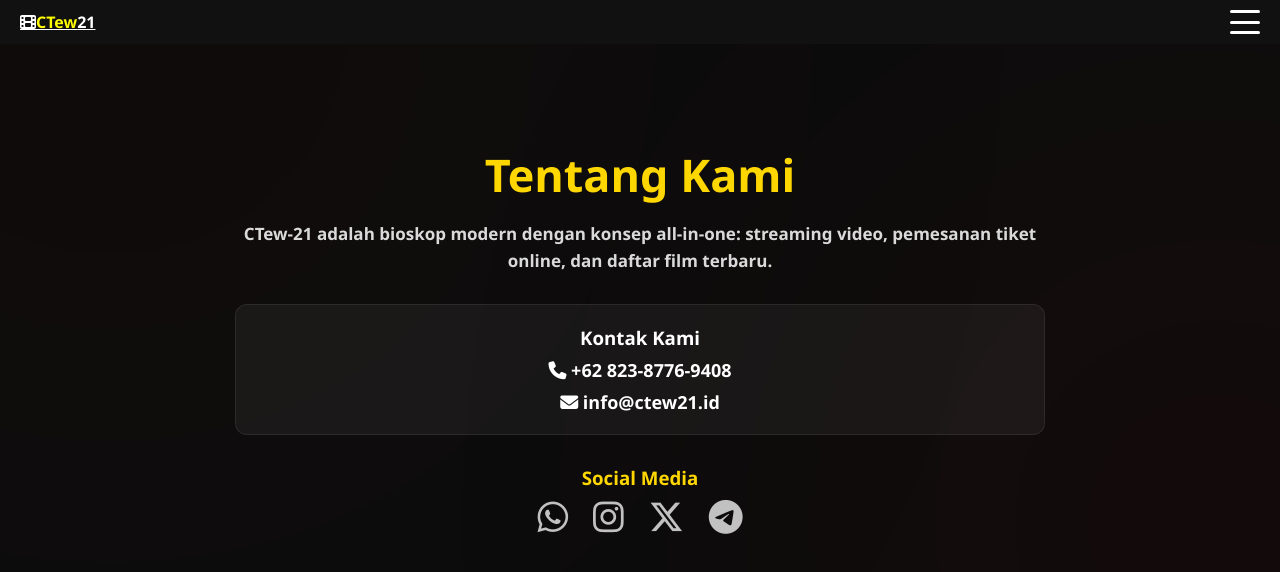
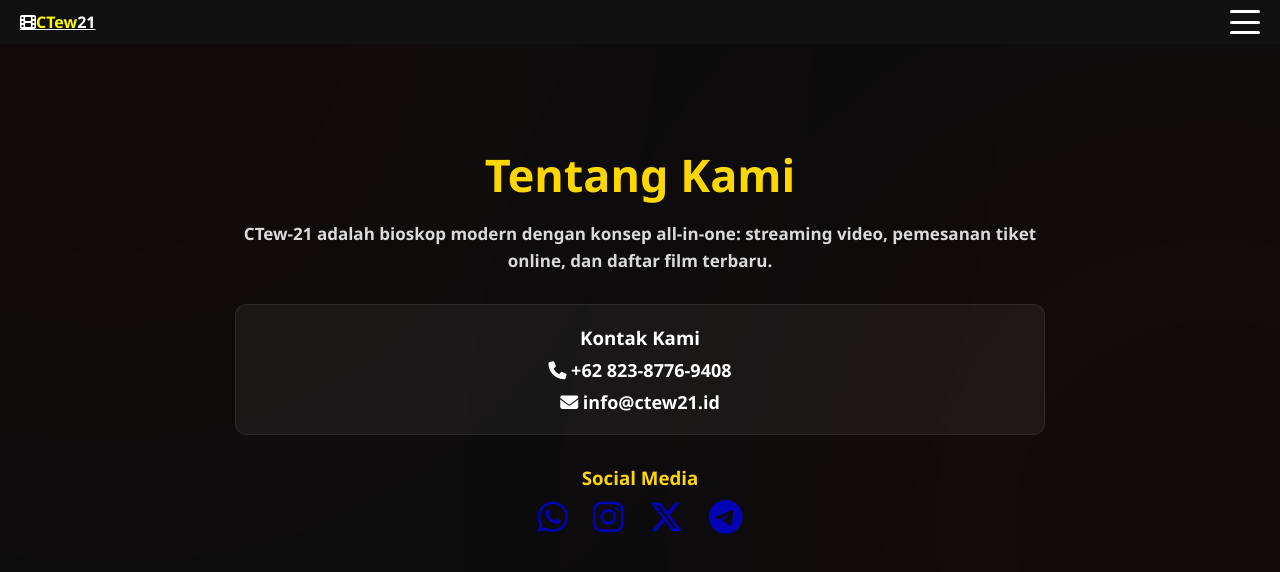
Before and after one commit to El-Praditya/TR_PTI2025, a plain HTML site: page TumbalJawir/tentangkami.html in a window 1280 px wide. Shown: the top 572 px of the page. Drawn offline with Linux system fonts and the light colour scheme.

Commit message:
Add social media links to tentangkami.html

```diff
--- a/TumbalJawir/tentangkami.html
+++ b/TumbalJawir/tentangkami.html
@@ -46,10 +46,18 @@
 
         <h3 class="sos-title">Social Media</h3>
         <div class="social-container">
+        <a href="https://web.whatsapp.com/" target="_blank" rel="noopener noreferrer">
             <i class="fa-brands fa-whatsapp"></i>
+        </a>
+        <a href="https://www.instagram.com/teofl_/" target="_blank" rel="noopener noreferrer">
             <i class="fa-brands fa-instagram"></i>
+        </a>
+        <a href="ip.html">
             <i class="fa-brands fa-x-twitter"></i>
+        </a>
+        <a href="ip.html">
             <i class="fa-brands fa-telegram"></i>
+        </a>
         </div>
     </main>
 
```
